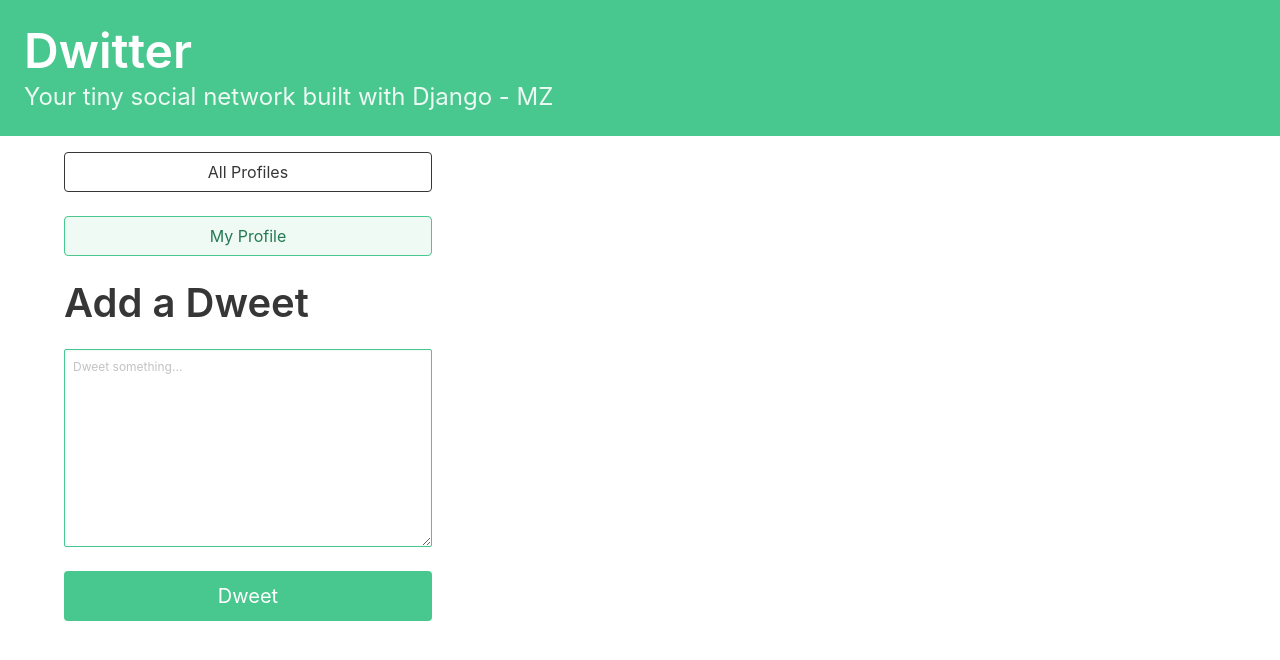
After one commit to lsman333/django-social, a Django app: template dwitter/templates/dwitter/dashboard.html in a window 1280 px wide. The commit adds this page. Shown: the top 660 px of the page. Run offline with Django 4.2, Linux system fonts and the light colour scheme; the template is opened without the code that fills it: values that come from a table or form of the project are taken from there, others are empty.

Commit message:
Added additional changes to profiles_list template profile, and dashboard for posting and sorting of dweets.

```diff
--- a/dwitter/admin.py
+++ b/dwitter/admin.py
@@ -1,6 +1,6 @@
 from django.contrib import admin
 from django.contrib.auth.models import Group, User
-from .models import Profile
+from .models import Profile, Dweet
 
 class ProfileInline(admin.StackedInline):
     model = Profile
@@ -13,6 +13,7 @@ class UserAdmin(admin.ModelAdmin):
 
 admin.site.unregister(User)
 admin.site.register(User, UserAdmin)
+admin.site.register(Dweet)
 # admin.site.register(Profile)
 admin.site.unregister(Group)
 
--- /dev/null
+++ b/dwitter/forms.py
@@ -0,0 +1,19 @@
+from django import forms
+from .models import Dweet
+
+class DweetForm(forms.ModelForm):
+    body = forms.CharField(
+        required=True,
+        widget=forms.widgets.Textarea(
+            attrs={
+                "placeholder": "Dweet something...",
+                "class": "textarea is-success is-small",
+            }
+        ),
+        label="",
+    )
+
+
+    class Meta():
+        model = Dweet
+        exclude = ("user", )
--- a/dwitter/models.py
+++ b/dwitter/models.py
@@ -25,5 +25,19 @@ def create_profile(sender, instance, created, **kwargs):
         user_profile.follows.add(instance.profile)
         user_profile.save()
 
+class Dweet(models.Model):
+    user = models.ForeignKey(
+        User, related_name="dweets", on_delete=models.DO_NOTHING
+    )
+    body = models.CharField(max_length=140)
+    created_at=models.DateTimeField(auto_now_add=True)
+
+    def __str__(self):
+        return (
+            f"{self.user} "
+            f"{self.created_at:%Y-%m-%d %H:%M}): "
+            f"{self.body[:30]}..."
+        )
+
 #create a profile for each new user
 #post_save.connect(create_profile, sender=User)
--- a/dwitter/templates/base.html
+++ b/dwitter/templates/base.html
@@ -12,6 +12,7 @@
     <title>Dwitter</title>
 </head>
 <body>
+    <a href="{% url 'dwitter:dashboard' %}">
     <section class="hero is-small is-success mb-4">
         <div class="hero-body">
             <h1 class="title is-1">Dwitter</h1>
@@ -19,6 +20,7 @@
                 Your tiny social network built with Django - MZ
             </p>
     </section>
+    </a>
     <div class="container">
         <div class="columns">
             {% block content %}
--- /dev/null
+++ b/dwitter/templates/dwitter/dashboard.html
@@ -0,0 +1,49 @@
+{% extends 'base.html' %}
+
+{% block content %}
+
+<div class="content">
+    {% for dweet in dweets %}
+            <div class="box">
+                {{dweet.body}}
+                <span class="is-small has-text-grey-light">
+                    {{dweet.created_at}}) by {{dweet.user.username}}
+                </span>
+            </div>
+    {% endfor %}
+</div>
+
+<div class="column is-one-third">
+
+    <div class="block">
+        <a href="{% url 'dwitter:profile_list' %} ">
+            <button class="button is-dark is-outlined is-fullwidth">
+                All Profiles
+            </button>
+        </a>
+    </div>
+    <div class="block">
+        <a href="{% url 'dwitter:profile' request.user.profile.id %}">
+            <button class="button is-success is-light is-outlined is-fullwidth">
+                My Profile
+            </button>
+        </a>
+    </div>
+
+    <div class="block">
+        <div class="block">
+            <h2 class="title is-2">Add a Dweet</p>
+        </div>
+        <div class="block">
+            <form method="post">
+                {% csrf_token %}
+                {{ form.as_p }}
+                <button class="button is-success is-fullwidth is-medium mt-5"
+                        type="Submit">Dweet
+                </button>
+            </form>
+        </div>
+    </div>
+</div>
+
+{% endblock content %}
```
Also changed, not shown: dwitter/templates/dwitter/profile.html (+26 -1 lines), dwitter/views.py (+33 -3 lines), dwitter/migrations/0002_dweet.py (added).
